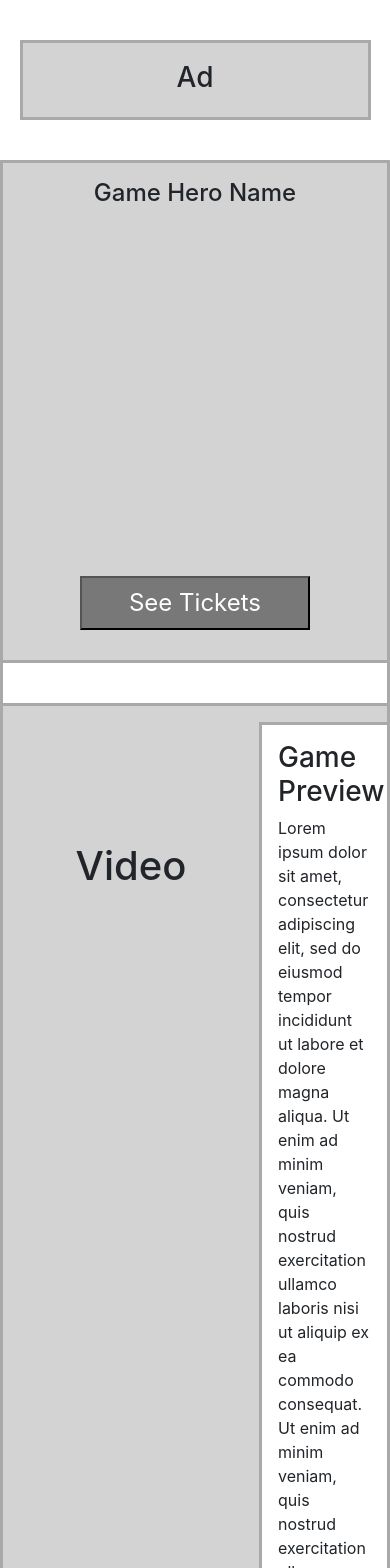
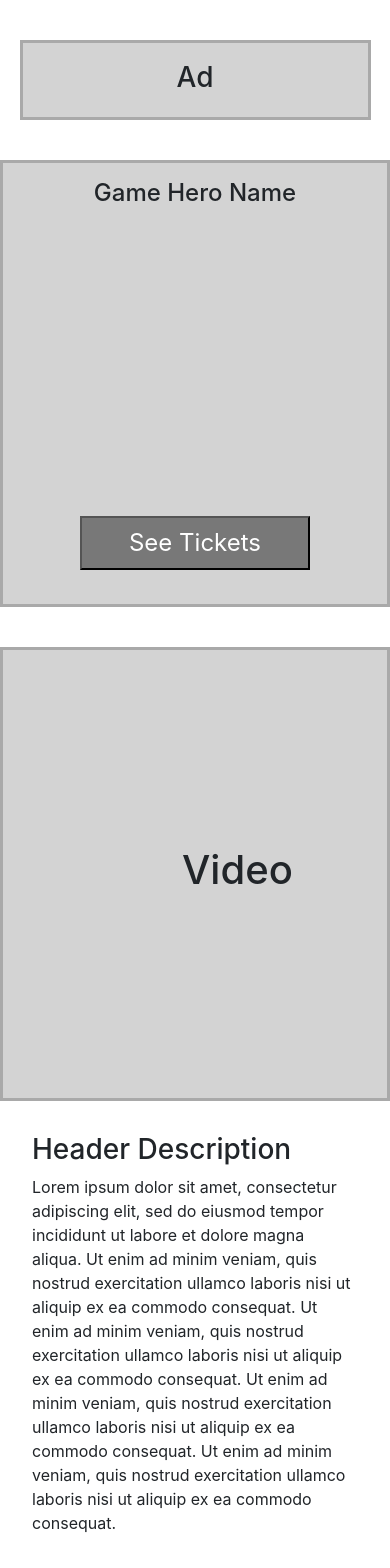
Before and after one commit to wymerkd/trailblazers-game-score, a React (Create React App) app: page / in a window 390 px wide. Shown: the top 1568 px of the page. Built offline with nearby package versions, Linux system fonts and the light colour scheme.

Commit message:
for mobile: remove game preview description, display video tag in center of container, remove border for main container, add borders for individual containers, remove border for header description

```diff
--- a/src/css/PreGame.css
+++ b/src/css/PreGame.css
@@ -81,6 +81,10 @@
 /* Media Queries */
 
 @media only screen and (max-width: 768px) {
+  /* first pregame container (header and ticket button) */
+  .preGameScoreContainer {
+    border: none;
+  }
 
   .preGameHeaderRow,
   .preGameContainer h3,
@@ -90,14 +94,14 @@
 
   .preGameContainer  {
     background-color: lightgray;
-    height: 500px;
+    border: solid darkgray;
   }
 
   .mobileHeader {
     display: inherit;
     text-align: center;
     /* padding used to fill space for POC, remove padding once space is filled with other content */
-    padding-bottom: 360px;
+    padding-bottom: 300px;
     /* end */
   }
 
@@ -106,4 +110,24 @@
     display: block;
     width: 65%;
   }
+  /* end first pregame container */
+
+  /* second pregame container (video) */
+  .gamePreviewContainer {
+    border: solid darkgray;
+  }
+
+  .videoPreview {
+    margin: 0 auto;
+  }
+
+  .videoPreview h1 {
+    padding: 180px 100px;
+  }
+
+  .contentBoxRight {
+    display: none;
+  }
+   /* end second pregame container */
+
 }
```
